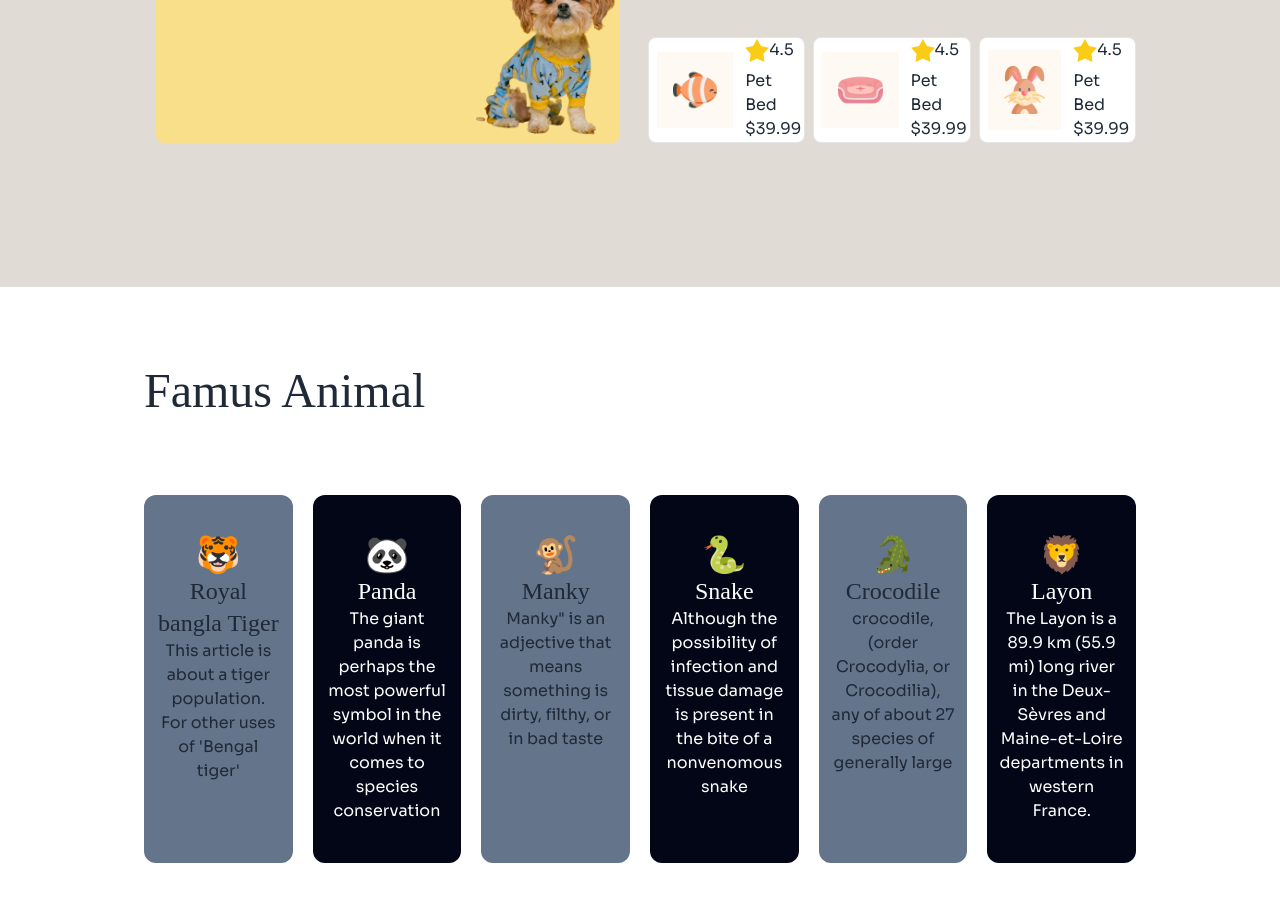
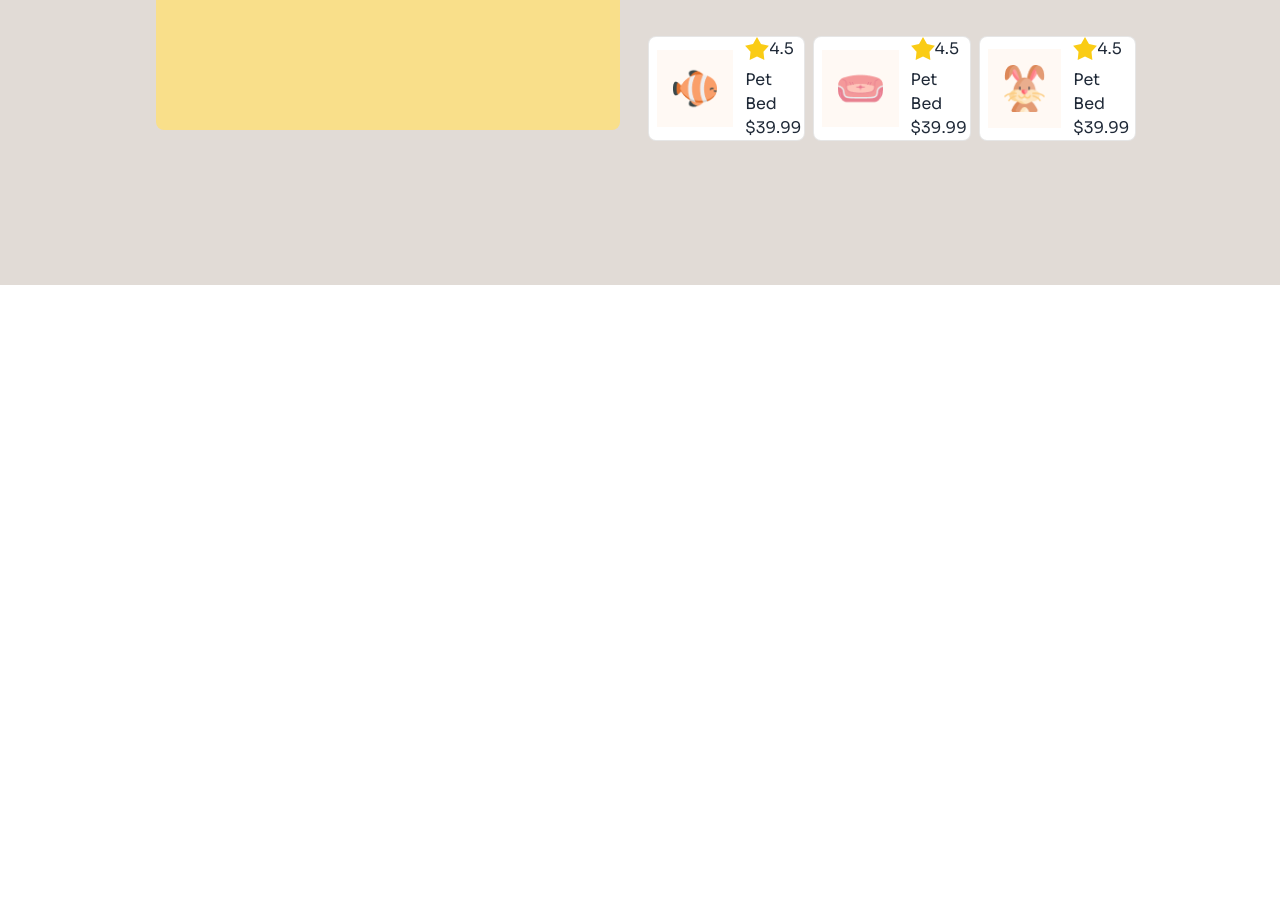
Before and after one commit to sabba1010/Assignment-3, a plain HTML site: page index.html in a window 1280 px wide. Shown: the part 1773-2675 px from the top of the page. After the commit the page ends 2058 px from the top, so only its background shows below. Drawn offline with nearby package versions, Linux system fonts and the light colour scheme; a web font is replaced by a local one.

Commit message:
trending product prb solve

```diff
--- a/c1-assets/style.css
+++ b/c1-assets/style.css
@@ -8,5 +8,4 @@
     .himg{
         margin-top: -110px;
     }
-
   }
--- a/index.html
+++ b/index.html
@@ -245,7 +245,7 @@ body{
             Rabit
         </h1>
         <p class="pb-8 pt-2">
-            3 items
+            2 items
         </p>
     </div>
 </div>
@@ -267,7 +267,7 @@ body{
     <div class="grid md:grid-cols-2 gap-x-4  gap-y-10">
       <div >
         <!-- dog-shirt -->
-          <div class="pt-12 bg-[#F9DF8A] mt-12 h-auto rounded-lg mx-3">
+        <div class="pt-12 bg-[#F9DF8A] mt-12 md:h-96  rounded-lg mx-3">
           <div class="px-7">
               <h1 class="text-2xl ">
                   T-shirt For Dogs
@@ -281,8 +281,8 @@ body{
                   </button>
 
           </div>
-              <div class="h-1/2  md:h-auto md:w-auto pl-28 md:pl-80">
-                  <img class="" src="c1-assets/cute-pet-mid.png" alt="">
+          <div class="h-1/2  md:h-auto md:w-auto pl-28 md:pl-72 lg:pl-96">
+              <img class="md:-mt-52 " src="c1-assets/cute-pet-mid.png" alt="">
           </div>
 
           </div>
@@ -415,12 +415,13 @@ body{
   </div>
 </div>
 <!-- 9 -->
-<div class="flex border rounded-lg  border-[#1111111A] bg-[#FFFFFF] gap-3 max-w-64 ggh">
+
+  <div class="hidden md:flex  border rounded-lg  border-[#1111111A] bg-[#FFFFFF] gap-3 max-w-64 ggh">
     <div class="ml-2 bg-[#FFF9F4] rounded-none  my-auto">
         <img class="p-4" src="c1-assets/rabbit-cartoon.png" alt="">
     </div>
-  <div class="my-auto">
-      <div class="rating">
+    <div class=" my-auto">
+        <div class="rating ">
             <input type="radio" name="rating-1" class="mask mask-star-2 bg-yellow-400" />
             <p>4.5</p>
         </div>
@@ -429,120 +430,17 @@ body{
     <p>$39.99</p>
     </div>
   </div>
-  </div>
-
 
   </div>
-
-
-
-
-
-
-
 
 
     </div>
 
 </div>
 
-<!-- challange -->
- <div class="md:px-36 px-2 mt-20 mb-20">
-  <h1 class="text-5xl">
-    Famus Animal
-  </h1>
- </div>
-<div class="grid grid gap-2 md:gap-5 sm:grid-cols-3 lg:grid-cols-6 md:px-36 px-2 mb-24">
-
-  <!-- 1 -->
-  <div class="bg-slate-500 rounded-xl border-green-200">
-    <div class="text-center mx-3 my-10">
-      <p class="text-4xl">
-        🐯
-      </p>
-      <h1 class="text-2xl">
-        Royal bangla Tiger
-      </h1>
-      <p>
-        This article is about a tiger population. <br>
-        For other uses of 'Bengal tiger'
-      </p>
-    </div>
-  </div>
-<!-- 2 -->
-<div class="bg-slate-950 text-white rounded-xl border-green-200">
-  <div class="text-center mx-3 my-10">
-    <p class="text-4xl">
-      🐼
-    </p>
-    <h1 class="text-2xl">
-      Panda
-    </h1>
-    <p>
-      The giant panda is perhaps the  most powerful symbol  in the world when it comes to species conservation
-    </p>
-  </div>
-</div>
-<!-- 3 -->
-<div class="bg-slate-500 rounded-xl border-green-200">
-  <div class="text-center mx-3 my-10">
-    <p class="text-4xl">
-      🐒
-    </p>
-    <h1 class="text-2xl">
-      Manky
-    </h1>
-    <p>
-      Manky" is an adjective that means something is dirty, filthy, or in bad taste
-    </p>
-  </div>
-</div>
-<!-- 4 -->
-<div class="bg-slate-950 text-white rounded-xl border-green-200">
-  <div class="text-center mx-3 my-10">
-    <p class="text-4xl">
-      🐍
-    </p>
-    <h1 class="text-2xl">
-      Snake
-    </h1>
-    <p>
-      Although the possibility of infection and tissue damage is present in the bite of a nonvenomous snake
-    </p>
-  </div>
-</div>
-<!-- 5 -->
-<div class="bg-slate-500 rounded-xl border-green-200">
-  <div class="text-center mx-3 my-10">
-    <p class="text-4xl">
-      🐊
-    </p>
-    <h1 class="text-2xl">
-      Crocodile
-    </h1>
-    <p>
-      crocodile, (order Crocodylia, or Crocodilia), any of about 27 species of generally large
-    </p>
-  </div>
-</div>
-<!-- 6 -->
-<div class="bg-slate-950 text-white rounded-xl border-green-200">
-  <div class="text-center mx-3 my-10">
-    <p class="text-4xl">
-      🦁
-    </p>
-    <h1 class="text-2xl">
-      Layon
-    </h1>
-    <p>
-      The Layon is a 89.9 km (55.9 mi) long river in the Deux-Sèvres and Maine-et-Loire departments in western France.
-    </p>
-  </div>
 </div>
 
-
-</div>
-
+<!-- challange -->
 
 
 
```
Lines whose indentation alone changed are shown as unchanged.
